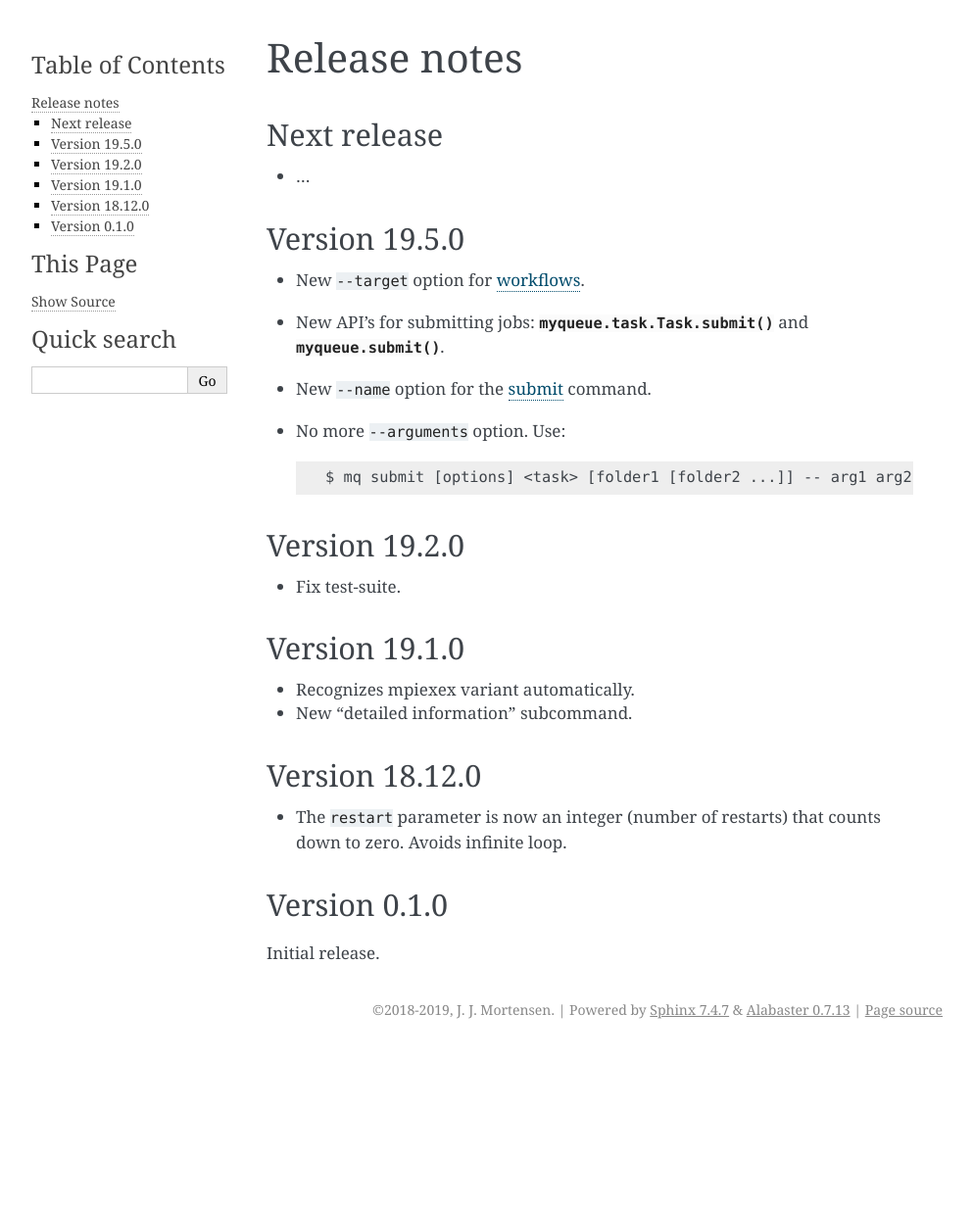
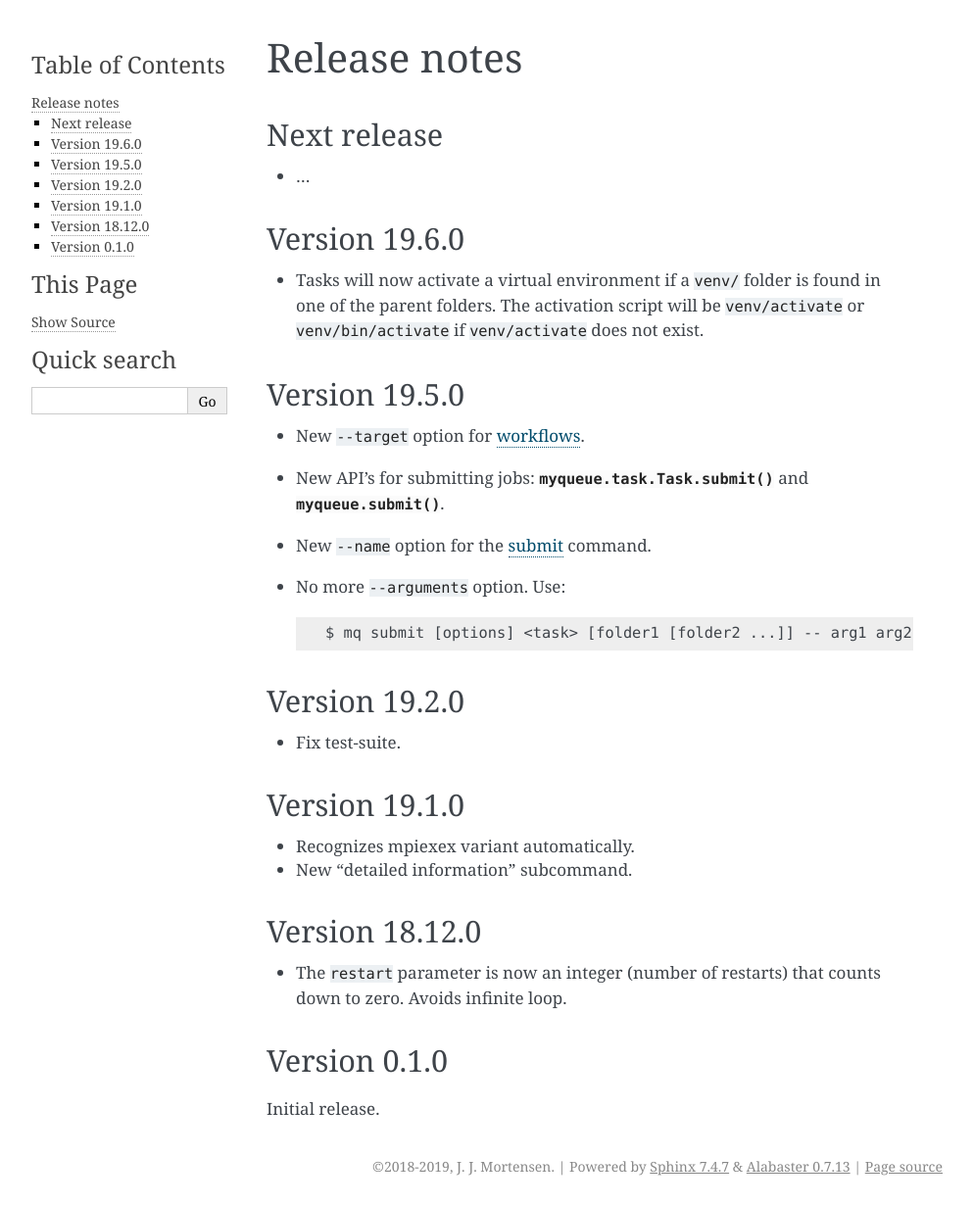
Before and after one commit to Yangxinsix/myqueue, a Sphinx documentation site: the page built from docs/releasenotes.rst, in a window 1280 px wide. Shown: the whole page at 98% size, without its empty margins (148-1141 px from the left). Built offline with Sphinx 7.4.7, drawn with Linux system fonts in a browser that asks for light colours; before the commit the page ends 1070 px from its top, so only the background shows below that.

Commit message:
Version 19.6.0

```diff
--- a/docs/releasenotes.rst
+++ b/docs/releasenotes.rst
@@ -7,6 +7,14 @@ Next release
 ============
 
 * ...
+
+
+Version 19.6.0
+==============
+
+* Tasks will now activate a virtual environment if a ``venv/`` folder is found
+  in one of the parent folders.  The activation script will be ``venv/activate``
+  or ``venv/bin/activate`` if ``venv/activate`` does not exist.
 
 
 Version 19.5.0
--- a/myqueue/__init__.py
+++ b/myqueue/__init__.py
@@ -4,7 +4,7 @@ if TYPE_CHECKING:
     from .task import Task  # noqa
 
 
-__version__ = '19.5.0'
+__version__ = '19.6.0'
 
 
 def submit(*tasks: List['Task'], verbosity: int = 1, dry_run: bool = False):
```
